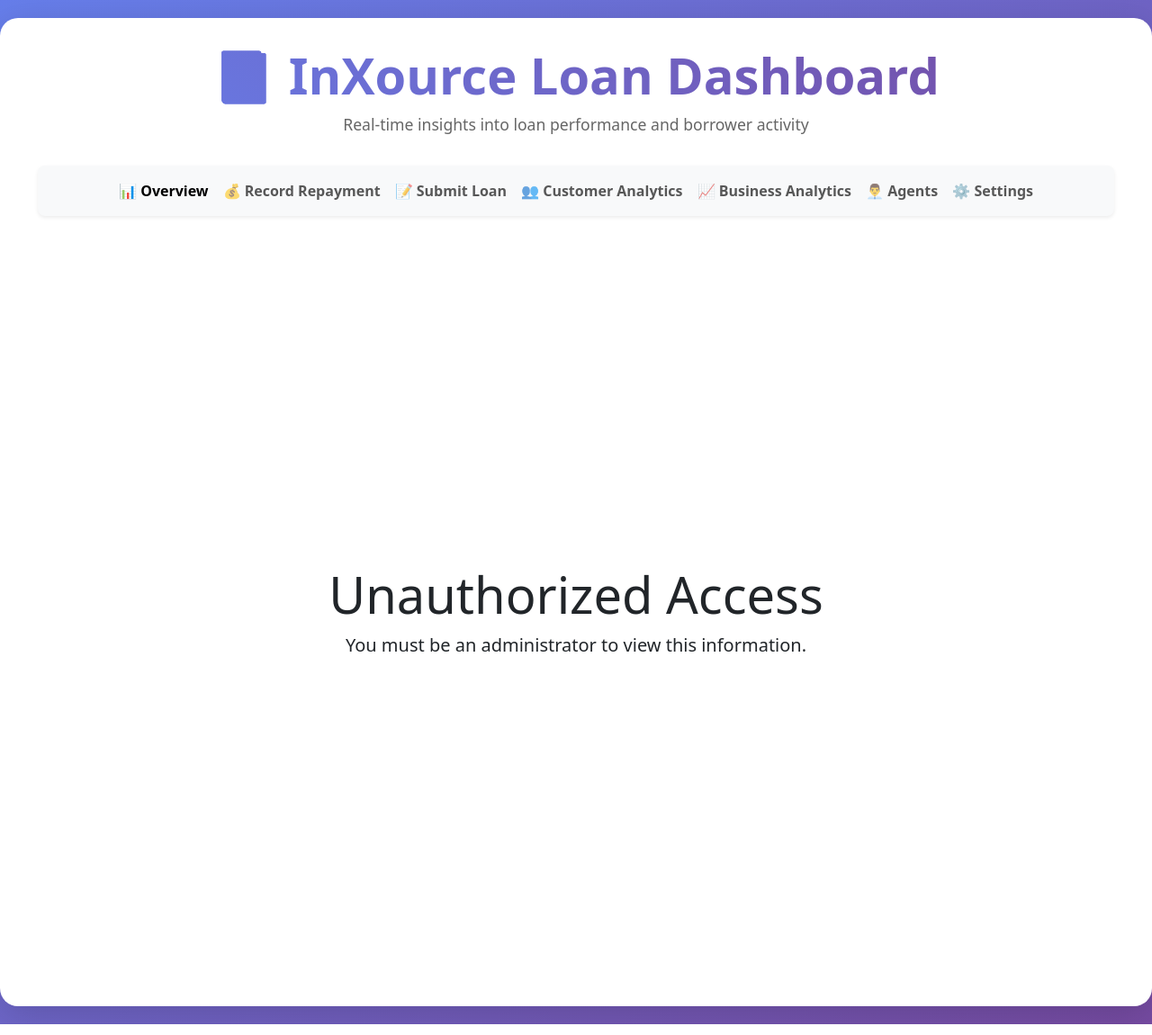
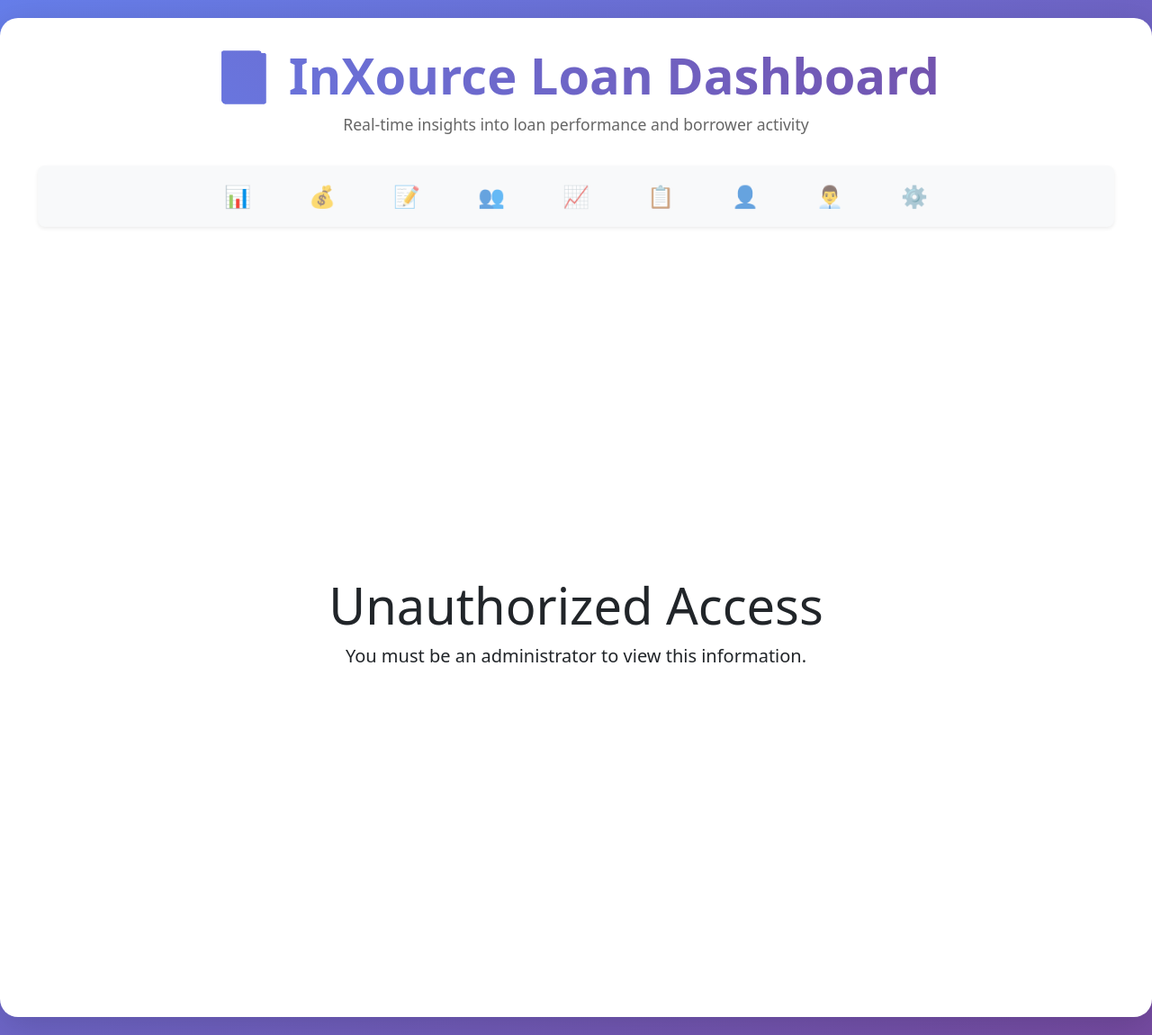
Before and after one commit to TheLeeshibnobi/loans_mvp, a Flask app: page /loan_repayment in a window 1280 px wide. Shown: the whole page at 90% size. Run offline with Flask 3, Linux system fonts and the light colour scheme; parts of the project's set-up code (start-up, migrations or seed data) failed here and were passed over; some libraries are stand-ins or nearby versions.

Commit message:
added a borrowers_data page for viewing borrowers easily, changed the navigation to just hav icons for the desktop view, edit the repayment to not show monthly repayments, removed debug equal to true

```diff
--- a/main.py
+++ b/main.py
@@ -271,6 +271,13 @@
         credit_status=credit_status,
         recent_borrower_history=recent_borrower_history
     )
+
+@app.route('/borrower_data', methods = ['POST','GET'])
+def borrower_data():
+    borrower_tool = BorrowerInformation()
+    borrowers = borrower_tool.get_borrowers()
+
+    return render_template('borrowers_data.html', borrowers = borrowers)
 
 @app.route('/loan_form')
 def loan_form():
@@ -809,21 +816,18 @@
 
 @app.route("/repayment_form/<string:loan_id>", methods=["GET"])
 def repayment_form(loan_id):
-
     if session.get("user", {}).get("role") != "admin":
-        # Block access
         flash("Access denied: Admins only.", "error")
         return render_template('unauthorized_access.html')
 
-    # No conversion needed - use the UUID string directly
     repayment_tool = Repayment()
-    loan = repayment_tool.get_loan_by_id(loan_id)
+    loans = repayment_tool.get_loan_by_id(loan_id)
 
-    if not loan:
+    if not loans:
         flash("Loan not found", "error")
         return redirect(url_for("loan_repayment"))
 
-    return render_template("repayment_form.html", loan=loan[0] if loan else None)
+    return render_template("repayment_form.html", loan=loans[0])
 
 
 @app.route("/process_repayment", methods=["POST"])
@@ -948,13 +952,10 @@
 
 @app.route('/ai_agents')
 def ai_agents():
-
-    return render_template('ai_agents.html',
-
-                           )
+    return render_template('ai_agents.html')
 
 
 
 
 if __name__ == '__main__':
-    app.run(debug=True)
+    app.run()
--- a/notes.txt
+++ b/notes.txt
@@ -1 +0,0 @@
-Make the method for searching the owner and it ensure it works in the front end.
--- a/overview_metrics.py
+++ b/overview_metrics.py
@@ -179,6 +179,7 @@
                 .select('amount, interest_rate')
                 .gte('created_at', period)
                 .lte('created_at', today)
+                .eq('status', 'Active')
                 .execute()
             )
 
@@ -608,3 +609,5 @@
         except Exception as e:
             print(f"Error getting weekly loans due: {e}")
             return []
+
+test = OverviewMetrics()
--- a/repayment.py
+++ b/repayment.py
@@ -308,7 +308,7 @@
                 logger.warning(f"No loan found with ID: {loan_id}")
                 return None
 
-            loan_data = response.data[0]
+            loan_data = response.data
             logger.info(f"Loan data found for ID {loan_id}")
             return loan_data
 
--- a/templates/base.html
+++ b/templates/base.html
@@ -47,6 +47,76 @@
             margin-bottom: 2rem;
         }
 
+        /* Navigation emoji styles */
+        .nav-emoji {
+            font-size: 1.5rem;
+            transition: transform 0.2s ease;
+        }
+
+        .nav-emoji:hover {
+            transform: scale(1.2);
+        }
+
+        /* Desktop spacing for emojis */
+        @media (min-width: 769px) {
+            .navbar-nav .nav-item {
+                margin: 0 1.5rem;
+            }
+        }
+
+        /* Tooltip styles */
+        .nav-tooltip {
+            position: relative;
+            cursor: pointer;
+        }
+
+        .nav-tooltip::after {
+            content: attr(data-tooltip);
+            position: absolute;
+            bottom: 100%;
+            left: 50%;
+            transform: translateX(-50%);
+            background: rgba(0, 0, 0, 0.9);
+            color: white;
+            padding: 8px 12px;
+            border-radius: 6px;
+            font-size: 0.85rem;
+            white-space: nowrap;
+            opacity: 0;
+            visibility: hidden;
+            transition: opacity 0.3s ease, visibility 0.3s ease;
+            z-index: 1000;
+            pointer-events: none;
+        }
+
+        .nav-tooltip::before {
+            content: '';
+            position: absolute;
+            bottom: 92%;
+            left: 50%;
+            transform: translateX(-50%);
+            border: 5px solid transparent;
+            border-top-color: rgba(0, 0, 0, 0.9);
+            opacity: 0;
+            visibility: hidden;
+            transition: opacity 0.3s ease, visibility 0.3s ease;
+        }
+
+        .nav-tooltip:hover::after,
+        .nav-tooltip:hover::before {
+            opacity: 1;
+            visibility: visible;
+        }
+
+        /* Show text on mobile, emoji on desktop */
+        .nav-text {
+            display: none;
+        }
+
+        .nav-emoji {
+            display: inline;
+        }
+
         /* Responsive adjustments */
         @media (max-width: 768px) {
             .main-wrapper {
@@ -56,6 +126,21 @@
             .content-container {
                 padding: 20px;
                 border-radius: 15px;
+            }
+
+            /* Show text on mobile, hide emoji */
+            .nav-text {
+                display: inline;
+            }
+
+            .nav-emoji {
+                display: none;
+            }
+
+            /* Disable tooltips on mobile */
+            .nav-tooltip::after,
+            .nav-tooltip::before {
+                display: none;
             }
         }
     </style>
@@ -87,26 +172,58 @@
                                 <div class="collapse navbar-collapse" id="navbarNav">
                                     <ul class="navbar-nav mx-auto">
                                         <li class="nav-item">
-                                            <a class="nav-link active fw-semibold" aria-current="page" href="{{ url_for('overview_dashboard') }}">📊 Overview</a>                                        </li>
+                                            <a class="nav-link active fw-semibold nav-tooltip" aria-current="page" href="{{ url_for('overview_dashboard') }}" data-tooltip="Overview">
+                                                <span class="nav-emoji">📊</span>
+                                                <span class="nav-text">📊 Overview</span>
+                                            </a>
                                         </li>
                                         <li class="nav-item">
-                                            <a class="nav-link fw-semibold" href="{{ url_for('loan_repayment') }}">💰 Record Repayment</a>
+                                            <a class="nav-link fw-semibold nav-tooltip" href="{{ url_for('loan_repayment') }}" data-tooltip="Record Repayment">
+                                                <span class="nav-emoji">💰</span>
+                                                <span class="nav-text">💰 Record Repayment</span>
+                                            </a>
                                         </li>
                                         <li class="nav-item">
-                                            <a class="nav-link fw-semibold" href="{{ url_for('search_borrower') }}">📝 Submit Loan</a>
+                                            <a class="nav-link fw-semibold nav-tooltip" href="{{ url_for('search_borrower') }}" data-tooltip="Submit Loan">
+                                                <span class="nav-emoji">📝</span>
+                                                <span class="nav-text">📝 Submit Loan</span>
+                                            </a>
                                         </li>
                                         <li class="nav-item">
-                                            <a class="nav-link fw-semibold" href="{{ url_for('customer_analytics_dashboard') }}">👥 Customer Analytics</a>
+                                            <a class="nav-link fw-semibold nav-tooltip" href="{{ url_for('customer_analytics_dashboard') }}" data-tooltip="Customer Analytics">
+                                                <span class="nav-emoji">👥</span>
+                                                <span class="nav-text">👥 Customer Analytics</span>
+                                            </a>
                                         </li>
                                         <li class="nav-item">
-                                            <a class="nav-link fw-semibold" href="{{ url_for('business_analytics') }}">📈 Business Analytics</a>
-                                        </li>
-
-                                        <li class="nav-item">
-                                            <a class="nav-link fw-semibold" href="{{ url_for('ai_agents') }}">👨‍💼 Agents</a>
+                                            <a class="nav-link fw-semibold nav-tooltip" href="{{ url_for('business_analytics') }}" data-tooltip="Business Analytics">
+                                                <span class="nav-emoji">📈</span>
+                                                <span class="nav-text">📈 Business Analytics</span>
+                                            </a>
                                         </li>
                                         <li class="nav-item">
-                                            <a class="nav-link fw-semibold" href="{{ url_for('settings') }}">⚙️ Settings</a>
+                                            <a class="nav-link fw-semibold nav-tooltip" href="{{ url_for('loans_data') }}" data-tooltip="View Loans">
+                                                <span class="nav-emoji">📋</span>
+                                                <span class="nav-text">📋 View Loans</span>
+                                            </a>
+                                        </li>
+                                        <li class="nav-item">
+                                            <a class="nav-link fw-semibold nav-tooltip" href="{{ url_for('borrower_data') }}" data-tooltip="View Borrowers">
+                                                <span class="nav-emoji">👤</span>
+                                                <span class="nav-text">👤 View Borrowers</span>
+                                            </a>
+                                        </li>
+                                        <li class="nav-item">
+                                            <a class="nav-link fw-semibold nav-tooltip" href="{{ url_for('ai_agents') }}" data-tooltip="Agents">
+                                                <span class="nav-emoji">👨‍💼</span>
+                                                <span class="nav-text">👨‍💼 Agents</span>
+                                            </a>
+                                        </li>
+                                        <li class="nav-item">
+                                            <a class="nav-link fw-semibold nav-tooltip" href="{{ url_for('settings') }}" data-tooltip="Settings">
+                                                <span class="nav-emoji">⚙️</span>
+                                                <span class="nav-text">⚙️ Settings</span>
+                                            </a>
                                         </li>
                                     </ul>
                                 </div>
--- a/templates/loan_form.html
+++ b/templates/loan_form.html
@@ -160,7 +160,6 @@
                                 </div>
                                 <div class="col-md-6">
                                     <p><strong>Total Repayment:</strong> <span id="total-repayment">ZMW 0.00</span></p>
-                                    <p><strong>Monthly Payment:</strong> <span id="monthly-payment">ZMW 0.00</span></p>
                                 </div>
                             </div>
                         </div>
--- a/templates/overview.html
+++ b/templates/overview.html
@@ -136,7 +136,7 @@
       <div class="card shadow-sm h-100">
         <div class="card-header bg-light d-flex justify-content-between align-items-center">
           <h5 class="mb-0 text-dark fw-bold">👥 Recent Borrowers</h5>
-          <a href="{{ url_for('loans_data') }}" class="text-decoration-none text-primary fw-semibold small">View more</a>
+          <!--<a href="{{ url_for('loans_data') }}" class="text-decoration-none text-primary fw-semibold small">View more</a>-->
         </div>
         <div class="card-body p-0">
           <div class="table-responsive">
```
Also changed, not shown: borrower_information.py (+18 -0 lines), templates/borrowers_data.html (added, +107 -0 lines).
